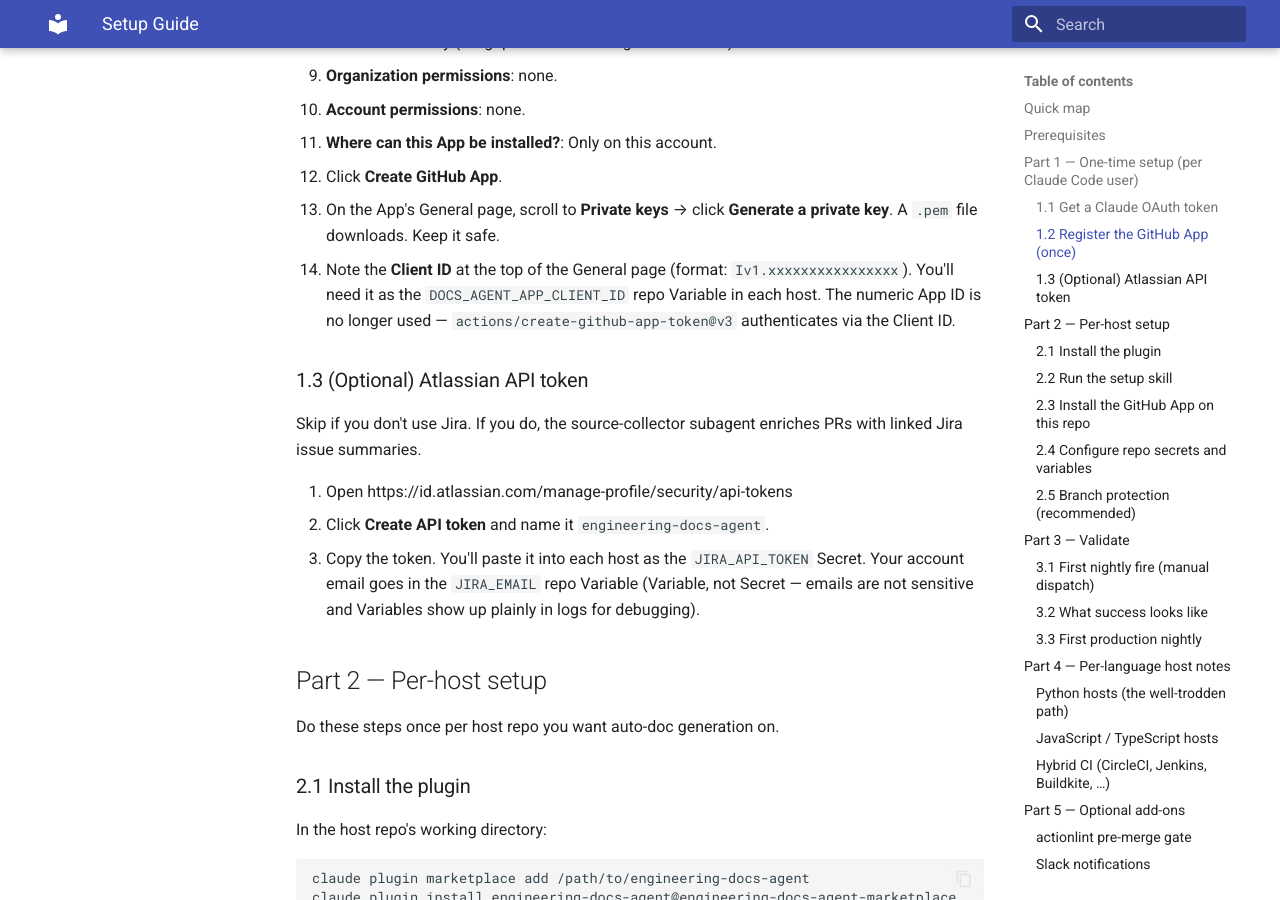
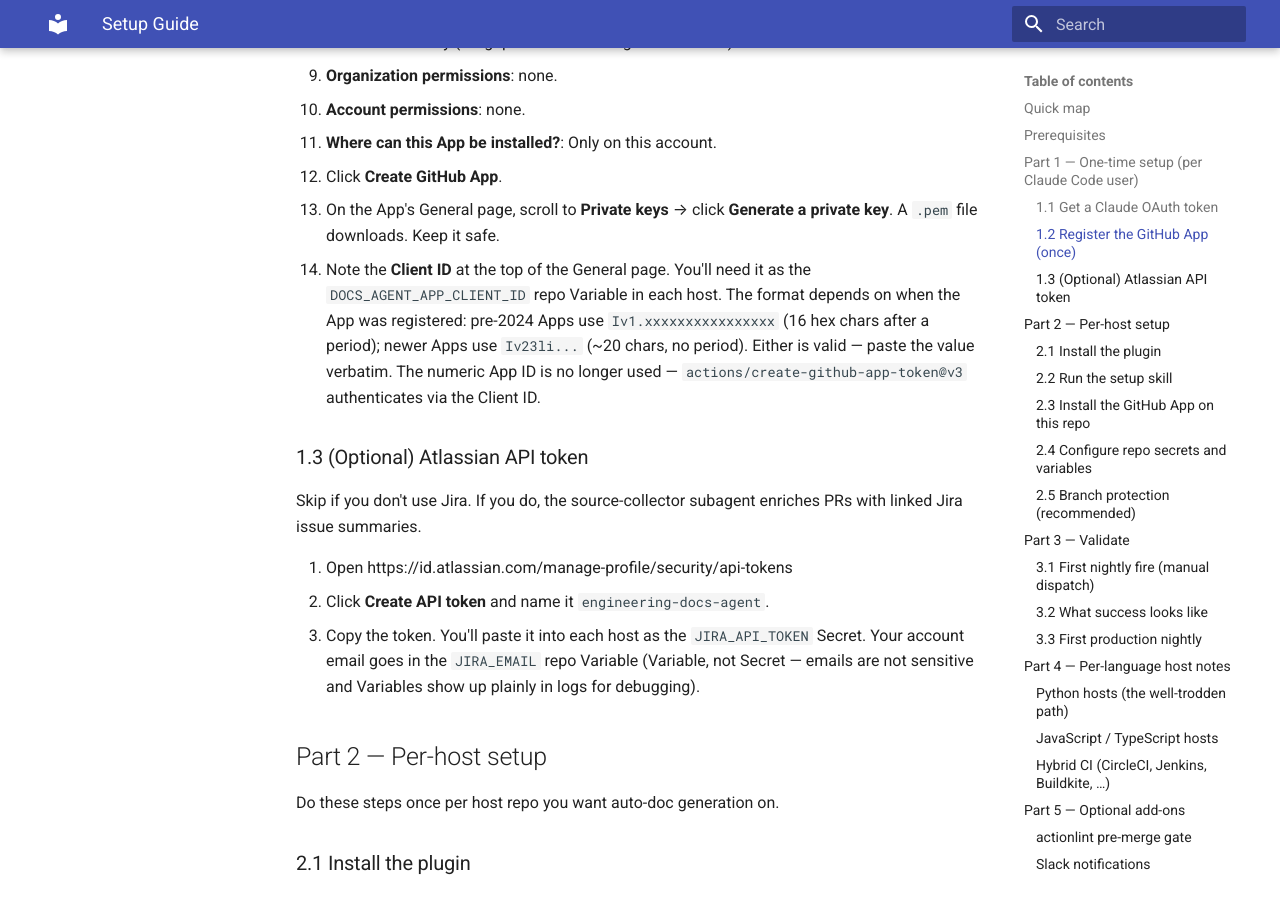
Before and after one commit to theoju/engineering-docs-agent, an MkDocs documentation site: the page built from docs/site-src/setup-guide.md, in a window 1280 px wide and 900 px high, scrolled down 2088 px. Built offline with MkDocs 1.6.1 and Material for MkDocs 9.7.7, drawn with Linux system fonts in a browser that asks for light colours; some of the changed text lies outside the part shown.

Commit message:
docs(CCE-66): note Client ID format covers both Iv1.xxx and Iv23li...
The Phase B reviewer pass settled on `Iv1.xxxxxxxxxxxxxxxx` as the
canonical Client ID format, citing GitHub's older API docs. In
practice GitHub returns different prefixes depending on when the App
was registered:

- pre-2024 Apps: `Iv1.` + 16 hex chars (e.g. `Iv1.abc123def4567890`)
- post-2024 Apps: `Iv23li...` (~20 chars, no period)

`actions/create-github-app-token@v3` accepts either verbatim — the
prefix has no semantic meaning beyond identifying the issuance era.
Caught during Phase 1 variable provisioning when the dogfood App's
real Client ID started with `Iv23li`, not `Iv1.`.

Six surgical updates across the user-facing surfaces:

- docs/site-src/setup-guide.md: Part 1.2 step 11 explains both
  formats; the Variables table row shows both as examples; the
  installation-ID-derivation prose drops the format hint entirely.
- docs/site-src/operations/docs-agent-nightly-ci.md: Tier table row.
- docs/host-onboarding/advanced-data-import-system.md: gh variable
  set comment.
- .github/workflows/docs-agent-nightly.yml: CCE-66 comment block.
- scripts/preflight_host.py: variables_from_workflow docstring.

The spec and plan under docs/superpowers/ are intentionally NOT
updated — they document the decision history, including R1's
correction; updating them retroactively would obscure that record.

Co-Authored-By: Claude Opus 4.7 (1M context) <noreply@anthropic.com>

```diff
--- a/docs/site-src/setup-guide.md
+++ b/docs/site-src/setup-guide.md
@@ -59,7 +59,7 @@ You register the App once. You then install it on each host repo individually (P
 8. **Where can this App be installed?**: Only on this account.
 9. Click **Create GitHub App**.
 10. On the App's General page, scroll to **Private keys** → click **Generate a private key**. A `.pem` file downloads. Keep it safe.
-11. Note the **Client ID** at the top of the General page (format: `Iv1.xxxxxxxxxxxxxxxx`). You'll need it as the `DOCS_AGENT_APP_CLIENT_ID` repo Variable in each host. The numeric App ID is no longer used — `actions/create-github-app-token@v3` authenticates via the Client ID.
+11. Note the **Client ID** at the top of the General page. You'll need it as the `DOCS_AGENT_APP_CLIENT_ID` repo Variable in each host. The format depends on when the App was registered: pre-2024 Apps use `Iv1.xxxxxxxxxxxxxxxx` (16 hex chars after a period); newer Apps use `Iv23li...` (~20 chars, no period). Either is valid — paste the value verbatim. The numeric App ID is no longer used — `actions/create-github-app-token@v3` authenticates via the Client ID.
 
 ### 1.3 (Optional) Atlassian API token
 
@@ -139,10 +139,10 @@ Open the host repo's **Settings → Secrets and variables → Actions**. You'll
 
 **Variables** (Settings → Secrets and variables → Actions → **Variables** tab → New repository variable):
 
-| Variable                   | What it is                                                        | Where to get it        | Required?               |
-| -------------------------- | ----------------------------------------------------------------- | ---------------------- | ----------------------- |
-| `DOCS_AGENT_APP_CLIENT_ID` | The GitHub App's OAuth Client ID (format: `Iv1.xxxxxxxxxxxxxxxx`) | Part 1.2 step 11       | **Yes**                 |
-| `JIRA_EMAIL`               | The email associated with the Jira token                          | Your Atlassian account | Only if Jira enrichment |
+| Variable                   | What it is                                                       | Where to get it        | Required?               |
+| -------------------------- | ---------------------------------------------------------------- | ---------------------- | ----------------------- |
+| `DOCS_AGENT_APP_CLIENT_ID` | The GitHub App's OAuth Client ID (e.g. `Iv1.xxx` or `Iv23li...`) | Part 1.2 step 11       | **Yes**                 |
+| `JIRA_EMAIL`               | The email associated with the Jira token                         | Your Atlassian account | Only if Jira enrichment |
 
 Without `JIRA_API_TOKEN` + `JIRA_EMAIL`, the source-collector skips Jira enrichment cleanly and the run is marked partial with `source_collector_error: jira_auth_missing`. The PR still opens — partial-mode is the operational-visibility surface, not a hard failure.
 
```
Also changed, not shown: other parts of docs/site-src/setup-guide.md (+1 -1 lines), docs/host-onboarding/advanced-data-import-system.md (+1 -1 lines), docs/site-src/operations/docs-agent-nightly-ci.md (+4 -4 lines), 2 other files.
